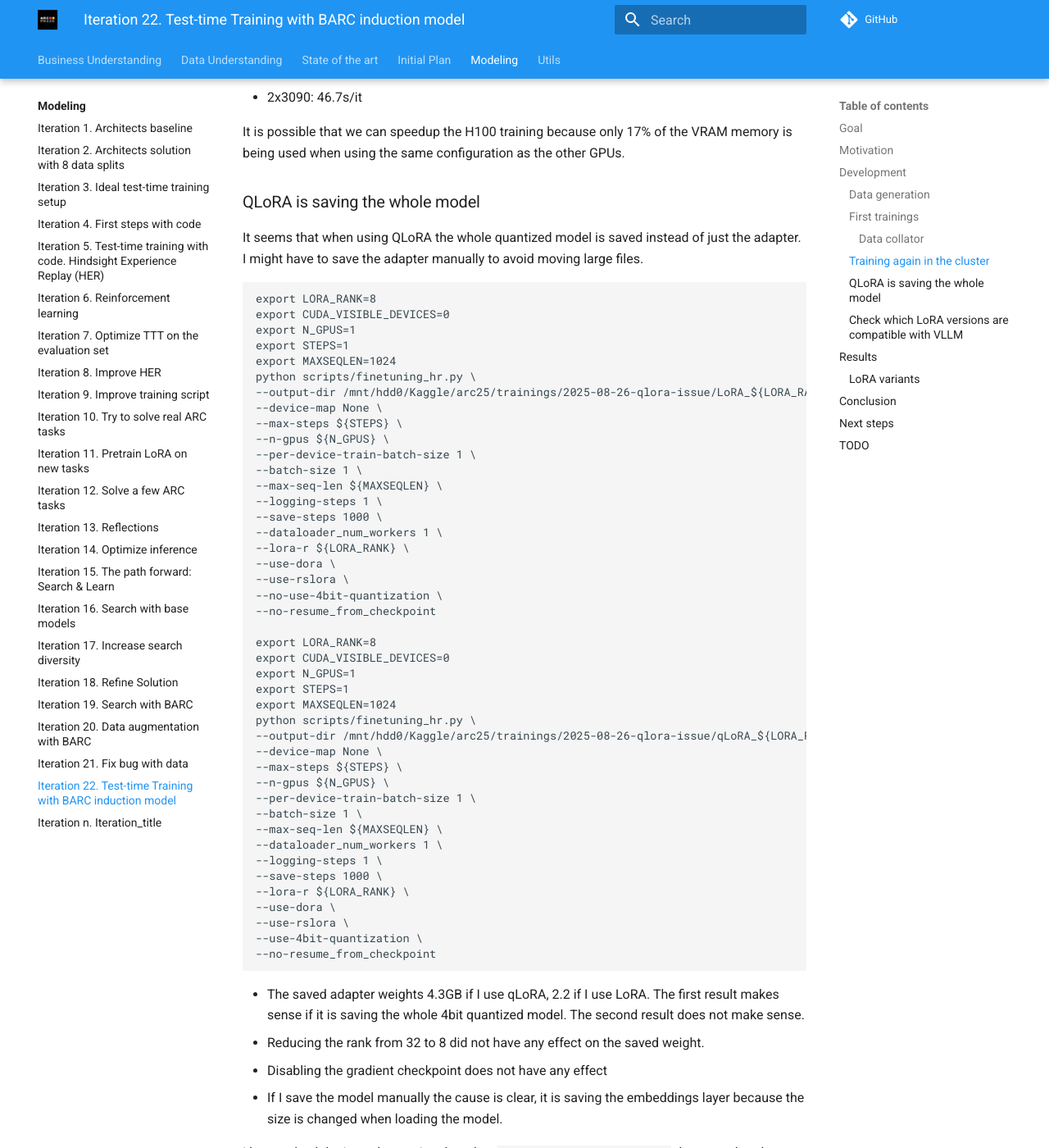
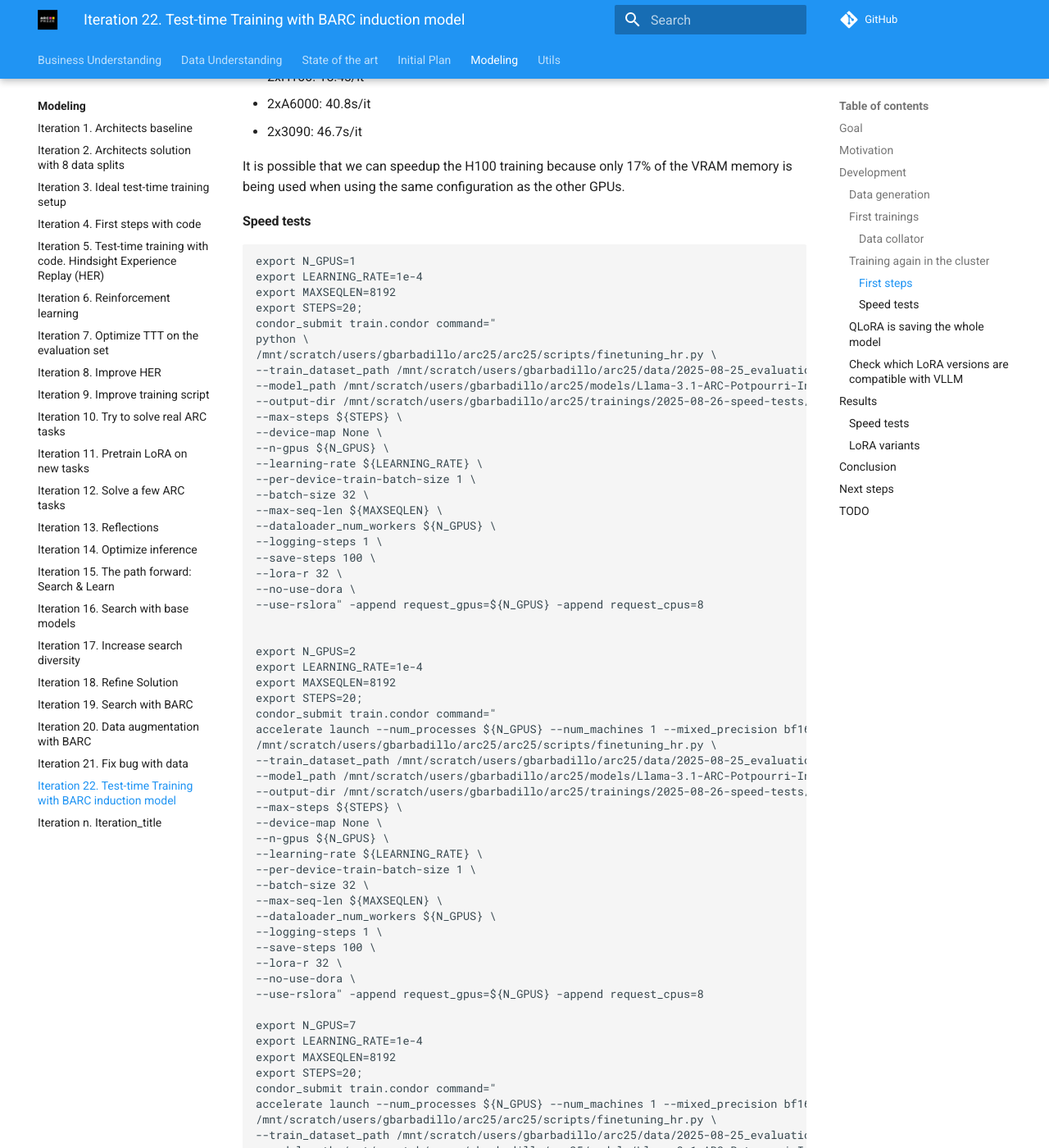
Before and after one commit to ironbar/arc25, an MkDocs documentation site: the page built from docs/modeling/Iteration_22_ttt_BARC.md, in a window 1280 px wide and 1400 px high, scrolled down 3957 px. Shown: the whole window at 82% size. Built offline with MkDocs 1.6.1 and Material for MkDocs 9.7.7, drawn with Linux system fonts in a browser that asks for light colours; comment, search, counter and statistics services are not loaded; some of the changed text lies outside the part shown.

Commit message:
running speed tests in the cluster

````diff
--- a/docs/modeling/Iteration_22_ttt_BARC.md
+++ b/docs/modeling/Iteration_22_ttt_BARC.md
@@ -100,6 +100,8 @@ I have solved it by changing the pad token to `<|finetune_right_pad_id|>`.
 
 ### Training again in the cluster
 
+#### First steps
+
 I have updated the requirements of the environment, so the environment will have to be regenerated
 in the cluster.
 
@@ -186,6 +188,83 @@ Training speed comparison (when using plain LoRA):
 
 It is possible that we can speedup the H100 training because only 17% of the VRAM memory is being used
 when using the same configuration as the other GPUs.
+
+#### Speed tests
+
+```bash
+export N_GPUS=1
+export LEARNING_RATE=1e-4
+export MAXSEQLEN=8192
+export STEPS=20;
+condor_submit train.condor command="
+python \
+/mnt/scratch/users/gbarbadillo/arc25/arc25/scripts/finetuning_hr.py \
+--train_dataset_path /mnt/scratch/users/gbarbadillo/arc25/data/2025-08-25_evaluation-85640.json \
+--model_path /mnt/scratch/users/gbarbadillo/arc25/models/Llama-3.1-ARC-Potpourri-Induction-8B \
+--output-dir /mnt/scratch/users/gbarbadillo/arc25/trainings/2025-08-26-speed-tests/${N_GPUS}xA6000--${STEPS}steps-${MAXSEQLEN}msl-${LEARNING_RATE}lr-plain-lora \
+--max-steps ${STEPS} \
+--device-map None \
+--n-gpus ${N_GPUS} \
+--learning-rate ${LEARNING_RATE} \
+--per-device-train-batch-size 1 \
+--batch-size 32 \
+--max-seq-len ${MAXSEQLEN} \
+--dataloader_num_workers ${N_GPUS} \
+--logging-steps 1 \
+--save-steps 100 \
+--lora-r 32 \
+--no-use-dora \
+--use-rslora" -append request_gpus=${N_GPUS} -append request_cpus=8
+
+
+export N_GPUS=2
+export LEARNING_RATE=1e-4
+export MAXSEQLEN=8192
+export STEPS=20;
+condor_submit train.condor command="
+accelerate launch --num_processes ${N_GPUS} --num_machines 1 --mixed_precision bf16 --multi_gpu  \
+/mnt/scratch/users/gbarbadillo/arc25/arc25/scripts/finetuning_hr.py \
+--train_dataset_path /mnt/scratch/users/gbarbadillo/arc25/data/2025-08-25_evaluation-85640.json \
+--model_path /mnt/scratch/users/gbarbadillo/arc25/models/Llama-3.1-ARC-Potpourri-Induction-8B \
+--output-dir /mnt/scratch/users/gbarbadillo/arc25/trainings/2025-08-26-speed-tests/${N_GPUS}xA6000--${STEPS}steps-${MAXSEQLEN}msl-${LEARNING_RATE}lr-plain-lora \
+--max-steps ${STEPS} \
+--device-map None \
+--n-gpus ${N_GPUS} \
+--learning-rate ${LEARNING_RATE} \
+--per-device-train-batch-size 1 \
+--batch-size 32 \
+--max-seq-len ${MAXSEQLEN} \
+--dataloader_num_workers ${N_GPUS} \
+--logging-steps 1 \
+--save-steps 100 \
+--lora-r 32 \
+--no-use-dora \
+--use-rslora" -append request_gpus=${N_GPUS} -append request_cpus=8
+
+export N_GPUS=7
+export LEARNING_RATE=1e-4
+export MAXSEQLEN=8192
+export STEPS=20;
+condor_submit train.condor command="
+accelerate launch --num_processes ${N_GPUS} --num_machines 1 --mixed_precision bf16 --multi_gpu  \
+/mnt/scratch/users/gbarbadillo/arc25/arc25/scripts/finetuning_hr.py \
+--train_dataset_path /mnt/scratch/users/gbarbadillo/arc25/data/2025-08-25_evaluation-85640.json \
+--model_path /mnt/scratch/users/gbarbadillo/arc25/models/Llama-3.1-ARC-Potpourri-Induction-8B \
+--output-dir /mnt/scratch/users/gbarbadillo/arc25/trainings/2025-08-26-speed-tests/${N_GPUS}xA6000--${STEPS}steps-${MAXSEQLEN}msl-${LEARNING_RATE}lr-plain-lora \
+--max-steps ${STEPS} \
+--device-map None \
+--n-gpus ${N_GPUS} \
+--learning-rate ${LEARNING_RATE} \
+--per-device-train-batch-size 1 \
+--batch-size 56 \
+--max-seq-len ${MAXSEQLEN} \
+--dataloader_num_workers ${N_GPUS} \
+--logging-steps 1 \
+--save-steps 100 \
+--lora-r 32 \
+--no-use-dora \
+--use-rslora" -append request_gpus=${N_GPUS} -append request_cpus=8
+```
 
 ### QLoRA is saving the whole model
 
@@ -351,6 +430,8 @@ I believe then I should use rsLoRA and don't use DoRA for the following experime
 
 ## Results
 
+### Speed tests
+
 ### LoRA variants
 
 It seems that VLLM does not support DoRA, so ideally we would use LoRA or rsLoRA for training. Is there any difference
@@ -368,7 +449,7 @@ in the results between the variants?
   - [x] Small toy dataset
   - [x] With and without data augmentation
   - [ ] With and without solved tasks
-- [ ] Which LoRA parameters are compatible with VLLM?
+- [x] Which LoRA parameters are compatible with VLLM? rsLoRA is compatible, DoRA isn't
 - [x] Fix issue with qlora model saving the complete model
 - [x] Train the model on the cluster
 - [ ] Script for inference
````
